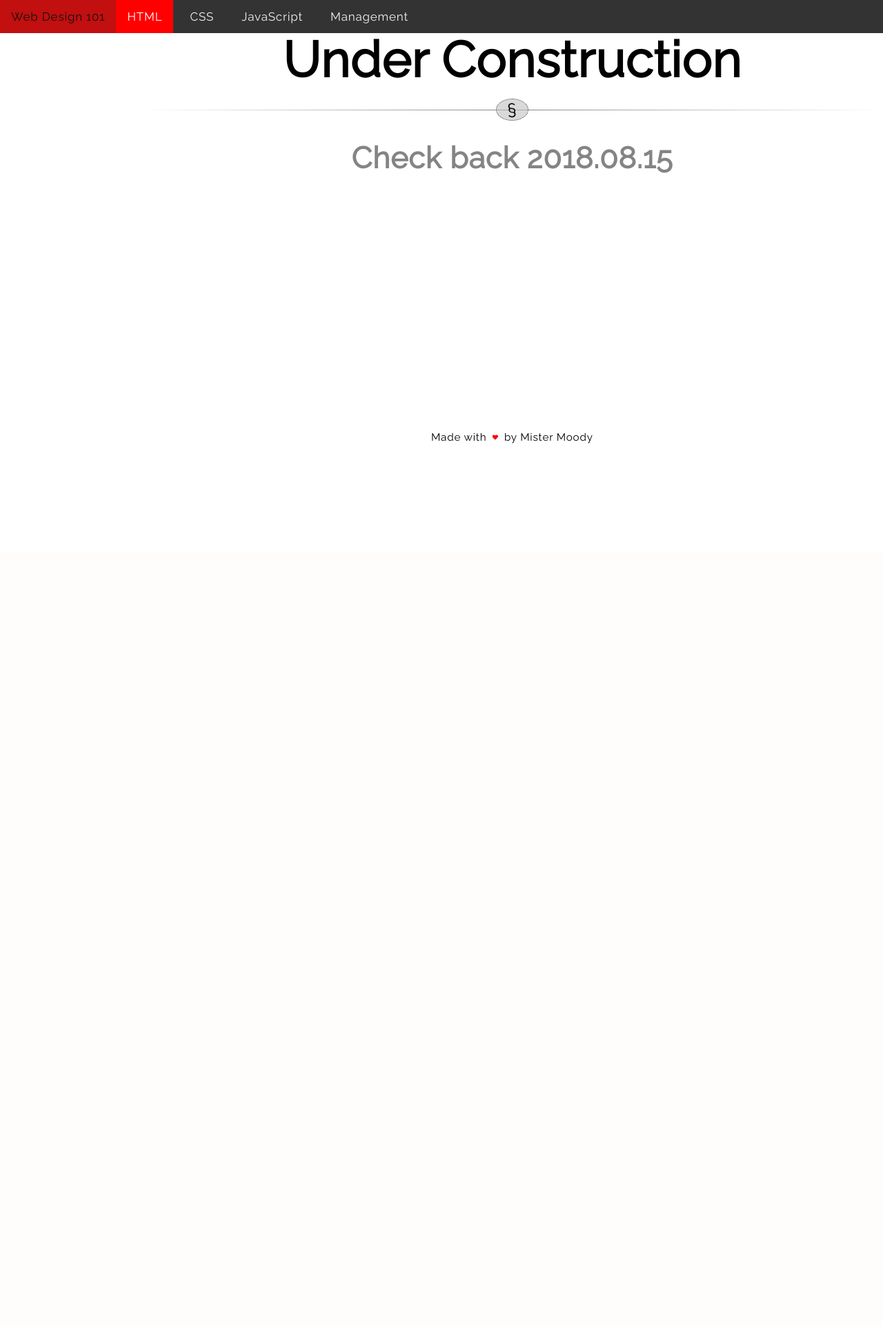
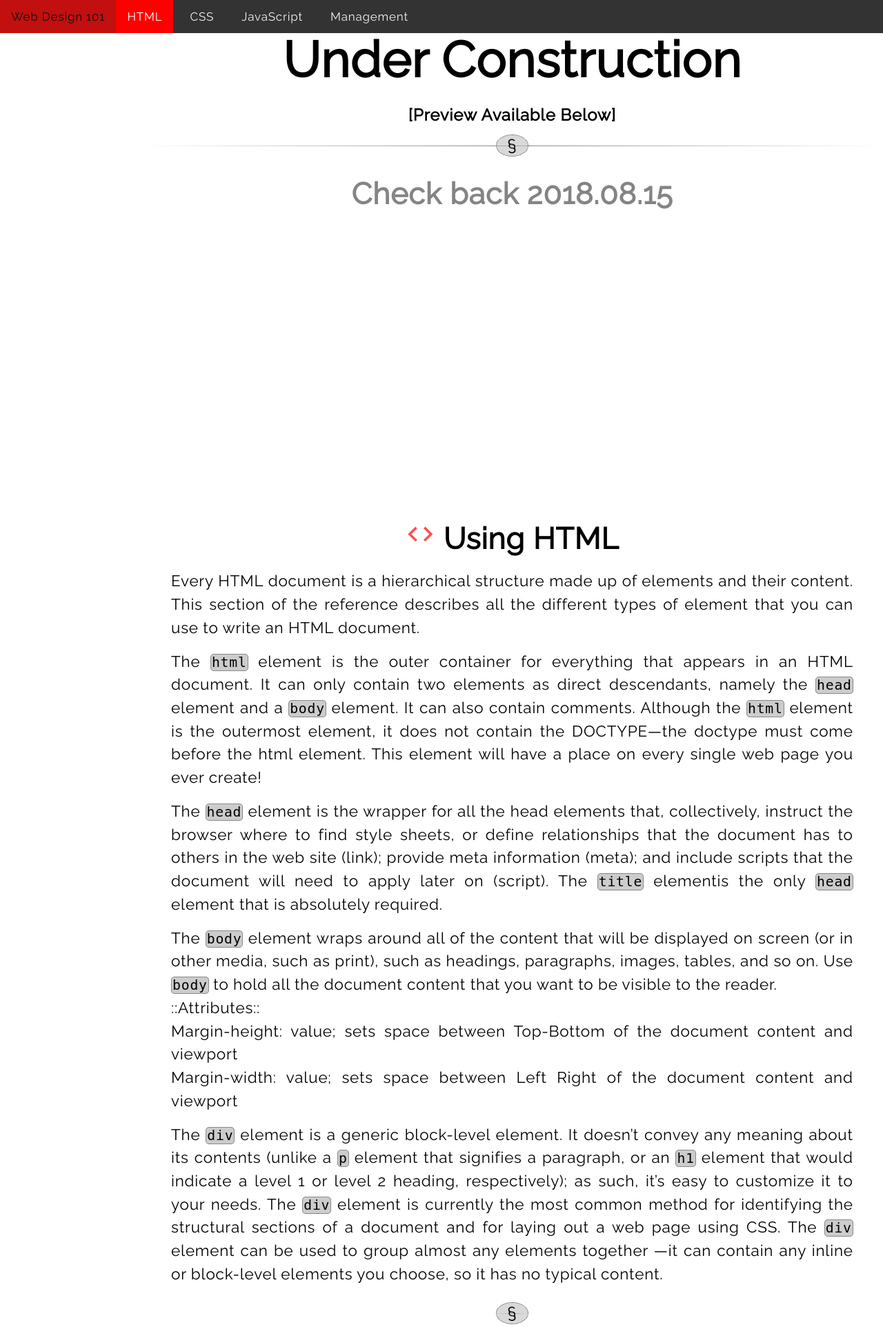
Before and after one commit to MisterMoody/mistermoody.github.io, a PHP site: page /usingHTML.html in a window 1280 px wide. Shown: the top 1924 px of the page at 69% size. Before the commit the page ends 643 px from the top, so only its background shows below. Run offline with PHP 8.4, Linux system fonts and the light colour scheme.

Commit message:
Add .tableEven Class for 2-Col Grid Row >> Preview Available

```diff
--- a/css/webdesign.css
+++ b/css/webdesign.css
@@ -192,7 +192,7 @@ body {
 	font-family: 'Raleway', sans-serif;
   letter-spacing: 0.8px;
 }
-h1, h2, h3, h4, h5 {
+h1, h2 {
   margin: 0 auto;
   padding: 0;
   text-align: center;
@@ -201,6 +201,12 @@ h1, h2, h3, h4, h5 {
 h3, h4, h5 {
   margin: 1em 0 0.25em;
   padding: 0;
+  text-align: center;
+}
+h6 {
+  margin: 0.8em 0 0 0;
+  padding: 0;
+  text-align: center;
 } /*for TOP Alignment */
 p {
 	margin: 0.25em;
@@ -341,10 +347,10 @@ span {margin: 0;}
 /* Mobile 'Table' */
 h3 > span {color: red;}
 div > span {text-decoration: underline;}
-.table > div {margin: 2px 6px;}
+.table, .tableEven > div {margin: 2px 6px;}
 
 @media all and (max-width: 500px) {
-  .table{
+  .table, .tableEven {
     width: 100%;
     font-size: 0.68em;
     margin: 0 auto;
@@ -355,8 +361,7 @@ div > span {text-decoration: underline;}
 }
 /* Desktop 'Table' */
 @media all and (min-width: 500px) {
-  code {
-  font-size: 0.88em;}
+  code {font-size: 0.88em;}
 	.table {
     width: 100%;
     font-size: 0.74em;
@@ -367,4 +372,14 @@ div > span {text-decoration: underline;}
     grid-template-columns: 16em 1fr;
     grid-gap: 2px;
   }
+	.tableEven {
+    width: 100%;
+    font-size: 0.74em;
+    margin: 0 auto;
+    padding: 0;
+    display: grid;
+    grid-template-rows: repeat(auto, 24px);
+    grid-template-columns: repeat(2, 1fr);
+    grid-gap: 2px;
+  }
 }
--- a/usingHTML.html
+++ b/usingHTML.html
@@ -26,54 +26,119 @@
     <div class="grid">
 
       <!-- //SIDEBAR-NAVIGATION (Desktop Only)-->
-      <nav>
-        <!--<ul class="nav">
+      <!--<nav>
+        <ul class="nav">
           <li>
-            <a class="snone" href="#environ">Introduction</a>
+            <a class="" href="#">Introduction</a>
           </li>
           <li>
-            <a class="snone" href="#environ">HTML Vernacular</a>
+            <a class="" href="#">HTML Elements</a>
           </li>
-          <li>
-            <a class="snone" href="#environ">Starter Template</a>
-          </li>
-          <li>
-            <a class="snthree" href="#hT">Page Elements</a>
-          </li>
-          <li>
-            <a class="sntwo" href="#version">Content Areas</a>
-          </li>
-          <li>
-            <a class="snone" href="#environ">Accessibility</a>
-          </li>
-          <li>
-            <a class="snfour" href="#hs">HTML Snippets</a>
-          </li>
-        </ul>-->
-      </nav>
+        </ul>
+      </nav>-->
 
       <!-- //CONTENT -->
-      <main style="height: 71vh;">
+      <main>
         <!-- -->
-        <div>
+        <div style="height: 85vh;">
           <h1 style="font-size: 2.5em;">Under Construction</h1>
+          <h5>&#91;Preview Available Below&#93;</h5>
           <hr>
           <h3 style="font-size: 1.5em; color: rgba(10, 9, 9, 0.5);">Check back 2018.08.15</h3>
         </div>
-        <!--
-        Use this Res to discuss CSS
-        http://nimbupani.com/css-vocabulary.html
-
-        <p>To conclude, I know a guy who put together an ultimate guide to using these languages and you can find his work <a target="_blank" href="https://learn.shayhowe.com/">here</a>.</p>
-         -->
-        <!--
-        Use this Res to discuss CSS Snippets
-        https://www.w3schools.com/css/css_howto.asp
-        -->
-        <!-- <a href="#wb" class="arrow"></a> -->
         <!-- -->
-        <!--<p style="text-align: center;">Blah, blah, blah, blah...<a href="portfolio.php"><br><span class="read">Learn More</span></a></p>-->
-      <!-- -->
+        <!-- 'Using HTML'-->
+        <div class="intro">
+          <h2 class="title"><i class="material-icons">code</i> Using HTML</h2>
+          <p>Every HTML document is a hierarchical structure made up of elements and their content. This section of the reference describes all the different types of element that you can use to write an HTML document.</p>
+          <!-- -->
+          <p>The <code>html</code> element is the outer container for everything that appears in an HTML document. It can only contain two elements as direct descendants, namely the <code>head</code> element and a <code>body</code> element.  It can also contain comments.  Although the <code>html</code> element is the outermost element, it does not contain the DOCTYPE—the doctype must come before the html element.  This element will have a place on every single web page you ever create! </p>
+          <!-- -->
+          <p>The <code>head</code> element is the wrapper for all the head elements that, collectively, instruct the browser where to find style sheets, or define relationships that the document has to others in the web site (link); provide meta information (meta); and include scripts that the document will need to apply later on (script).  The <code>title</code> elementis the only <code>head</code> element that is absolutely required.</p>
+          <!-- -->
+          <p>The <code>body</code> element wraps around all of the content that will be displayed on screen (or in other media, such as print), such as headings, paragraphs, images, tables, and so on. Use <code>body</code> to hold all the document content that you want to be visible to the reader.	<br>::Attributes::
+	         <br>Margin-height: value;	sets space between Top-Bottom of the document content and viewport
+	         <br>Margin-width: value;	sets space between Left Right of the document content and viewport</p>
+          <!-- -->
+          <p>The <code>div</code> element is a generic block-level element. It doesn’t convey any meaning about its contents (unlike a <code>p</code> element that signifies a paragraph, or an <code>h1</code> element that would indicate a level 1 or level 2 heading, respectively); as such, it’s easy to customize it to your needs. The <code>div</code> element is currently the most common method for identifying the structural sections of a document and for laying out a web page using CSS.   The <code>div</code> element can be used to group almost any elements together —it can contain any inline or block-level elements you choose, so it has no typical content.</p>
+          <!-- -->
+          <hr>
+          <h4>HEAD / LINK Elements</h4>
+          <p>The elements listed in this section are all contained within the head element, and either provide extra information about the page, or reference other resources that are required for the page to display or behave correctly.</p>
+          <!-- -->
+          <p>Link	Creates links between a document and a stylesheet (CSS); no-limit to usage of #Links.
+          <br><code>link href="uri" media="media types" rel="relationship" rev="relationship" type="content type"/</code>
+          <br><code>link rel="stylesheet" href="basic.css"/</code>
+          <br>*The charset attribute is intended to identify the character set used in the document that’s referenced within the link element.
+          <br>*The href defines the location of the resource.
+          <br>*The rel attribute defines the relationship of referenced document to the referencing document, the rev attribute defines the relationship that the referenced document classification.
+          <br>*The type is an optional attribute of the <link> element, that is used to identify the MIME type of the linked resource.  Although it’s optional, browsers may not load the resource if its missing or incorrect.
+          <br>The <code>a</code> element’s purpose is simple: it wraps around text, or an image, or both, and refers to another web page, or another section on the same web page; the user can click on the contained text or image. The a element has a number of special attributes, which are detailed below, but the one that you’ll use most of the time—if it’s not the only one you’ll use—is the href attribute. This attribute indicates the link’s destination, be that another web page, a section of the same web page, or some other type of document, such as an image, a spreadsheet, or a PDF document.	 <a href="url"></a>
+          </p>
+          <!-- -->
+          <p>Meta	Provides information about the document content.
+          <code>meta content="string"  { http-equiv="http response header" | name="string" } /</code>
+          The following meta tags are the most relevant in terms of search engine indexing and interpretation:
+          <!— instructs search engines not to index this page, but to follow links from the page —>
+          <code>meta name="description" content="A brief description of page content to appear in SEO results"</code>
+          <!—comma-separated list of keywords that apply to the page —>
+          <code>meta name="keywords" content="reference, SitePoint, HTML, XHTML, standards"</code>
+          Script	Used to enclose a series of statements in a scripting language (JS) or refer to an stylesheet (CSS) through the ‘src’ attribute, saved in JS.  **Most Valuable for STYLING!**
+          <br>*n this example, the src attribute refers to a script file named "complex.js":
+<code>script type="text/javascript" src="/scripts/complex.js</code>
+          <br>*The language attribute tells the browser which scripting language is to be used inside the script block (or in the file referred to by the src attribute, as shown in the example). It may be the name of the scripting language, or a version-specific implementation of the language (see the values below). The appropriate way to identify the contents of the script element is through the type attribute (for example, you might specify the content as "text/javascript"), and use JavaScript object/feature detection techniques within the script rather than assume that all browsers which support a given version of a scripting language support all of the features of that language—no questions asked.</p>
+          <!-- -->
+          <p>STYLE	Used to override the styles set in a linked style sheet, like so:
+          <br><code>link rel="stylesheet" href="basic.css"</code> 	/*which contains the selector h2 {color:#066;}*/
+          <br><code>style type="text/css">h2 {color:#000;}style</code>	/* override color set in main.css for this page only*/
+</p>
+          <!-- -->
+          <p>TITLE	used to summarize the content or purpose of the document.</p>
+          <!-- -->
+          <hr>
+          <h4>LIST Elements</h4>
+          <p>The <code>ul</code> element, the name for which is an abbreviation of unordered list, is used to group a collection of items together in a list, but in a way that doesn’t suggest an order of precedence or importance. The <code>ul</code> might be used for anything from a simple shopping list to a collection of links.</p>
+          <!-- -->
+          <p>The <code>li</code> element defines an individual list item and can only appear inside the handful of list-related elements detailed above. Each list item is represented by a bullet (for unordered lists, defined by the <code>ul</code> element) or a number or letter (in the case of ordered lists, defined by the <code>ol</code> element).</p>
+          <!-- -->
+          <hr>
+          <h4>Random = Put in Order</h4>
+          <p><B>SYNTAX</B> The elements in a web page are contained in a tree structure in which html is the root element that splits into the head and body elements. An element may contain other nested elements (for example, a <code>p</code> element can contain <code>span</code>, etc.). Where this occurs, the opening and closing tags must be symmetrical. If an opening paragraph tag is followed by the opening em element, the closing tags must appear in the reverse order.</p>
+          <!-- -->
+          <p>The concept of Accessibility focuses on making your web content easy for a wide range of users to access. This may include people with vision impairments, people with mobility problems, and those with cognitive issues.  </p>
+          <!-- -->
+          <p>FORMS using Fieldset and Legend Elements to logically group related form controls, and provide a title for the grouping via the Legend Element.  The Label element links a form control to the associated descriptive text in an unambiguous way (useful for non-visual browsers, using screen readers).</p>
+          <!-- -->
+          <p>IMAGES using Alt-attribute provides a text alternative for an important image; applicable with input type.  The Longdesc-attribute provides a link to additional information about the image.</p>
+          <!-- -->
+          <hr>
+          <h4>ATTRIBUTES</h4>
+          <p><b>CORE ATTRIBUTES</b> *ALL values should begin with a letter and be lowercase! http://www.htmlhelp.com/reference/html40/attrs.html
+In addition to element-type-specific attributes (such as the cite attribute used for blockquotes), the following core attributes may also be applied across almost the entire range of HTML elements.  For example, the title attribute may be used on all elements contained in the body of a document (and can be applied to the body element itself) but is not relevant to the majority of elements found inside the head of the document, e.g. base, script and (perhaps not surprisingly) the title elements. </p>
+          <!-- -->
+          <p>The id-attribute provides a unique identifies for an element within the document creating a hyperlink.
+This identifier may also be used in CSS, as a hook that can be used for styling purposes, or with JS, to make changes or add behavior to the element referenced by its unique id.  An id-attribute applied to an element must NOT match an id-attribute used elsewhere on the page.
+</p>
+          <!-- -->
+          <p>The class-attribute is like an expansion of the id-attribute, but is capable of being assigned to one or more subtypes, which can be used in CSS for styling or JS to make changes and add behavior to elements belonging to a particular subtype.</p>
+          <!-- -->
+          <p>*Classes used for Calendars (Advanced) 		http://www.sitepoint.com/web-foundations/hcalendar/</p>
+          <!-- -->
+          <p>The title-attribute provides a title for an element as a ‘tooltip’ on visual browsers; useful with <code>a</code>, <code>link</code> and <code>img</code> providing a title for the linked or embedded resource.</p>
+          <!-- -->
+          <!--<hr>
+          <h4>FORM ELEMENTS</h4>
+          <p>BUTTON represents a clickable button; You can add inner HTML content (think <code>em</code>, <code></code> or even <code>img</code>), and make use of :after and :before pseudo-element to achieve complex rendering while <code>input</code> only accepts a text value attribute.  </p>
+          <p>INPUT used to create interactive controls for web-based forms in order to accept data from the user. The semantics of an <code>input</code> varies considerably depending on the value of its type attribute. DO NOT STYLE</p>
+          <p>SELECT represents a control that presents a menu of options. *The options within the menu are represented by <code>option</code> elements, which can be grouped by <code>optgroup</code> elements. Options can be pre-selected for the user.
+          <br>*The HTML <code>option</code> element is used to create a control representing an item within a <code>select</code>, an <code>optgroup</code> or a <code>datalist</code> HTML5 element.
+          <br>*The HTML <code>optgroup</code> element  creates a grouping of options within a <code>select</code> element. This is useful to create a drop-down menu.</p>
+          <p>FORM represents a document section that contains interactive controls to submit information to a web server.</p>
+          <p>TEXTAREA represents a multi-line plain-text editing control. Resizing of textareas is enabled by default, but you can explicitly disable it by including the following: <code>textarea {resize: none;}</code> https://developer.mozilla.org/en-US/docs/Web/API/HTMLTextAreaElement.</p> -->
+          <p></p>
+          <!-- -->
+          <hr id="version">
+        </div>
       </main>
 
       <!-- //FOOTER -->
```
Also changed, not shown: usingCSS.html (+10 -4 lines).
